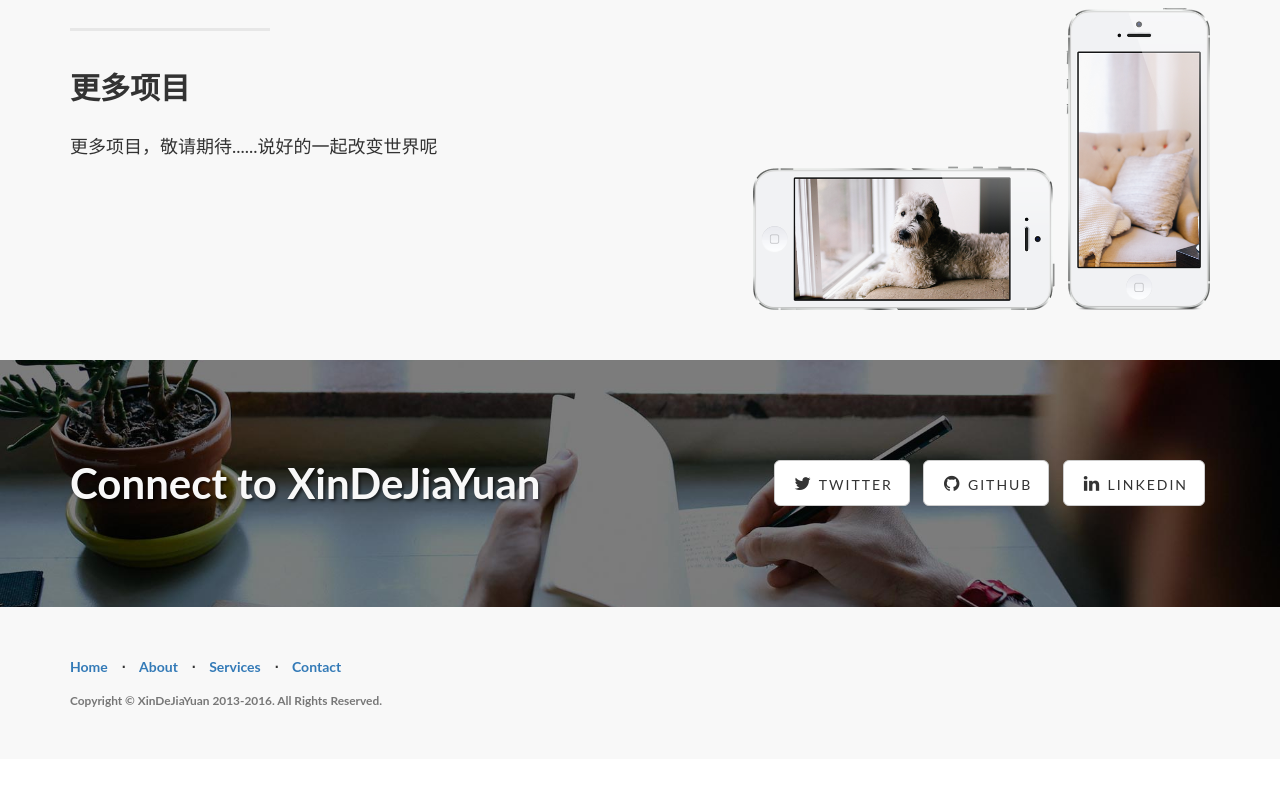
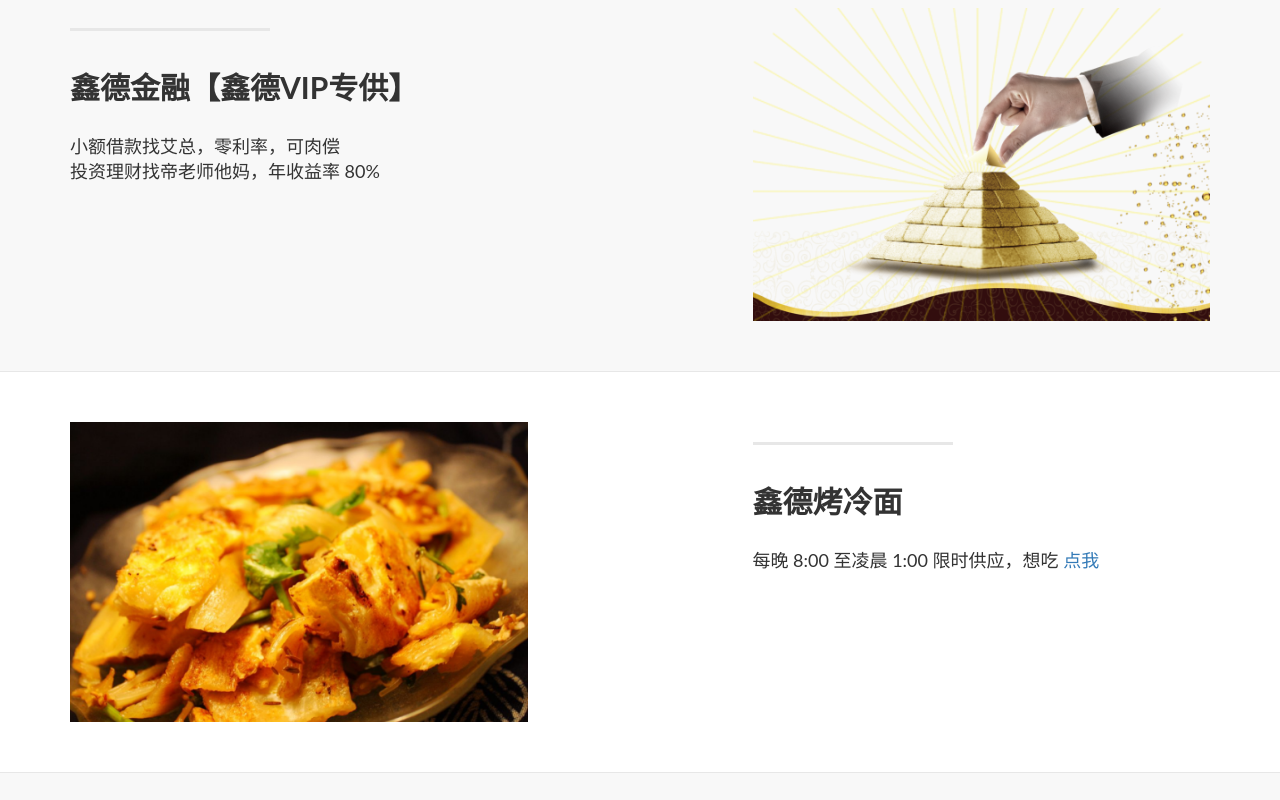
Before and after one commit to xindejiayuan/xindejiayuan.github.io, a plain HTML site: page index.html in a window 1280 px wide. Shown: the part 1880-2680 px from the top of the page. Before the commit the page ends 2639 px from the top, so only its background shows below. Drawn offline with Linux system fonts and the light colour scheme; a web font is replaced by a local one.

Commit message:
Add more

```diff
--- a/index.html
+++ b/index.html
@@ -106,9 +106,8 @@
 
   <!-- Page Content -->
 
-  <a  name="services"></a>
+  <a name="services"></a>
   <div class="content-section-a">
-
     <div class="container">
       <div class="row">
         <div class="col-lg-5 col-sm-6">
@@ -125,24 +124,20 @@
           <img class="img-responsive" src="img/ipad.png" alt="">
         </div>
       </div>
-
     </div>
-    <!-- /.container -->
-
   </div>
   <!-- /.content-section-a -->
 
   <div class="content-section-b">
-
     <div class="container">
-
       <div class="row">
         <div class="col-lg-5 col-lg-offset-1 col-sm-push-6  col-sm-6">
           <hr class="section-heading-spacer">
           <div class="clearfix"></div>
           <h2 class="section-heading">鑫德程序员把妹指南</h2>
           <p class="lead">
-            <a href="https://github.com/xindejiayuan/date-a-girl-using-programming-knowledges" target="_blank">鑫德程序员把妹指南</a>
+            <a href="https://github.com/xindejiayuan/date-a-girl-using-programming-knowledges"
+               target="_blank">鑫德程序员把妹指南</a>
             为广大程序员提供把妹指导。
           </p>
         </div>
@@ -150,17 +145,52 @@
           <img class="img-responsive" src="img/dog.png" alt="">
         </div>
       </div>
-
     </div>
-    <!-- /.container -->
-
   </div>
   <!-- /.content-section-b -->
 
   <div class="content-section-a">
+    <div class="container">
+      <div class="row">
+        <div class="col-lg-5 col-sm-6">
+          <hr class="section-heading-spacer">
+          <div class="clearfix"></div>
+          <h2 class="section-heading">鑫德金融【鑫德VIP专供】</h2>
+          <p class="lead">
+            小额借款找艾总，零利率，可肉偿<br>
+            投资理财找帝老师他妈，年收益率 80%<br>
+          </p>
+        </div>
+        <div class="col-lg-5 col-lg-offset-2 col-sm-6">
+          <img class="img-responsive" src="img/money.png" alt="">
+        </div>
+      </div>
+    </div>
+  </div>
 
+  <div class="content-section-b">
     <div class="container">
+      <div class="row">
+        <div class="col-lg-5 col-lg-offset-1 col-sm-push-6  col-sm-6">
+          <hr class="section-heading-spacer">
+          <div class="clearfix"></div>
+          <h2 class="section-heading">鑫德烤冷面</h2>
+          <p class="lead">
+            每晚 8:00 至凌晨 1:00 限时供应，想吃
+            <a href="http://j.map.baidu.com/-OYOF" target="_blank">点我</a>
+          </p>
+        </div>
+        <div class="col-lg-5 col-sm-pull-6  col-sm-6">
+          <img class="img-responsive" src="img/mian.png" alt="">
+        </div>
+      </div>
+    </div>
+  </div>
+  <!-- /.content-section-b -->
 
+
+  <div class="content-section-a">
+    <div class="container">
       <div class="row">
         <div class="col-lg-5 col-sm-6">
           <hr class="section-heading-spacer">
@@ -174,7 +204,6 @@
           <img class="img-responsive" src="img/phones.png" alt="">
         </div>
       </div>
-
     </div>
     <!-- /.container -->
 
```
Also changed, not shown: img/mian.png (added), img/money.png (added).
